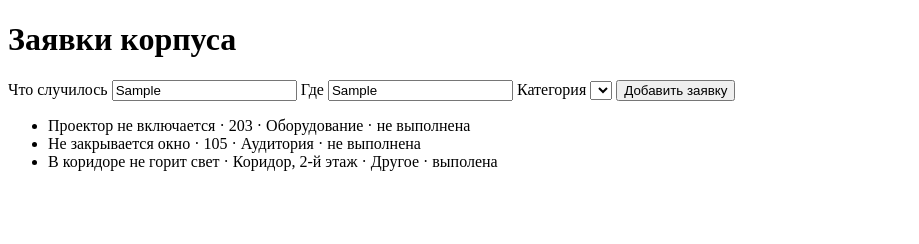
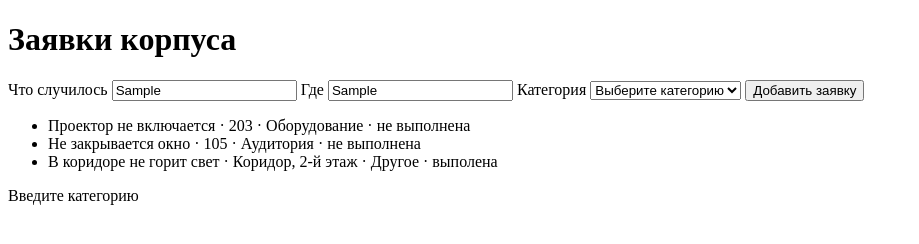
Before and after one commit to anyya1/-js-control-ticket-board, a plain HTML site: page index.html in a window 1280 px wide. Both pictures are taken after typing "Sample", "Sample" into the empty fields and a click on the button "Добавить заявку". Shown: the whole page, without its empty margins (0-919 px from the left). Drawn offline with Linux system fonts and the light colour scheme.

Commit message:
добавление новой заявки

```diff
--- a/index.html
+++ b/index.html
@@ -17,7 +17,12 @@
 <input id="room" type="text">
 
 <label for="categoryselect">Категория</label>
-<select id="categoryselect"></select>
+<select id="categoryselect">
+    <option value="">Выберите категорию</option>
+    <option value="Оборудование">Оборудование</option>
+    <option value="Аудитория">Аудитория</option>
+    <option value="Другое">Другое</option>
+</select>
 
 
 <button id="pfzdrfbutton" type="button">Добавить заявку</button>
--- a/index.js
+++ b/index.js
@@ -31,3 +31,27 @@ function rendertickets (){
 
 }
 rendertickets();
+
+
+pbutton.addEventListener('click', () => {
+    const titlevalue = title.value.trim();
+    const roomvalue = room.value.trim();
+    const categoryvalue = categoryselect.value.trim();
+
+    if (!titlevalue) {
+        message.textContent = 'Введите что случилось';
+        return;
+    }
+    if (!roomvalue) {
+        message.textContent = 'Введите где';
+        return;
+    }if (!categoryvalue) {
+        message.textContent = 'Введите категорию';
+        return;
+    }
+    message.textContent = ''
+
+    tickets.push({ title: titlevalue, room: roomvalue, category: categoryvalue, done: false });
+    rendertickets();
+
+  });
```
